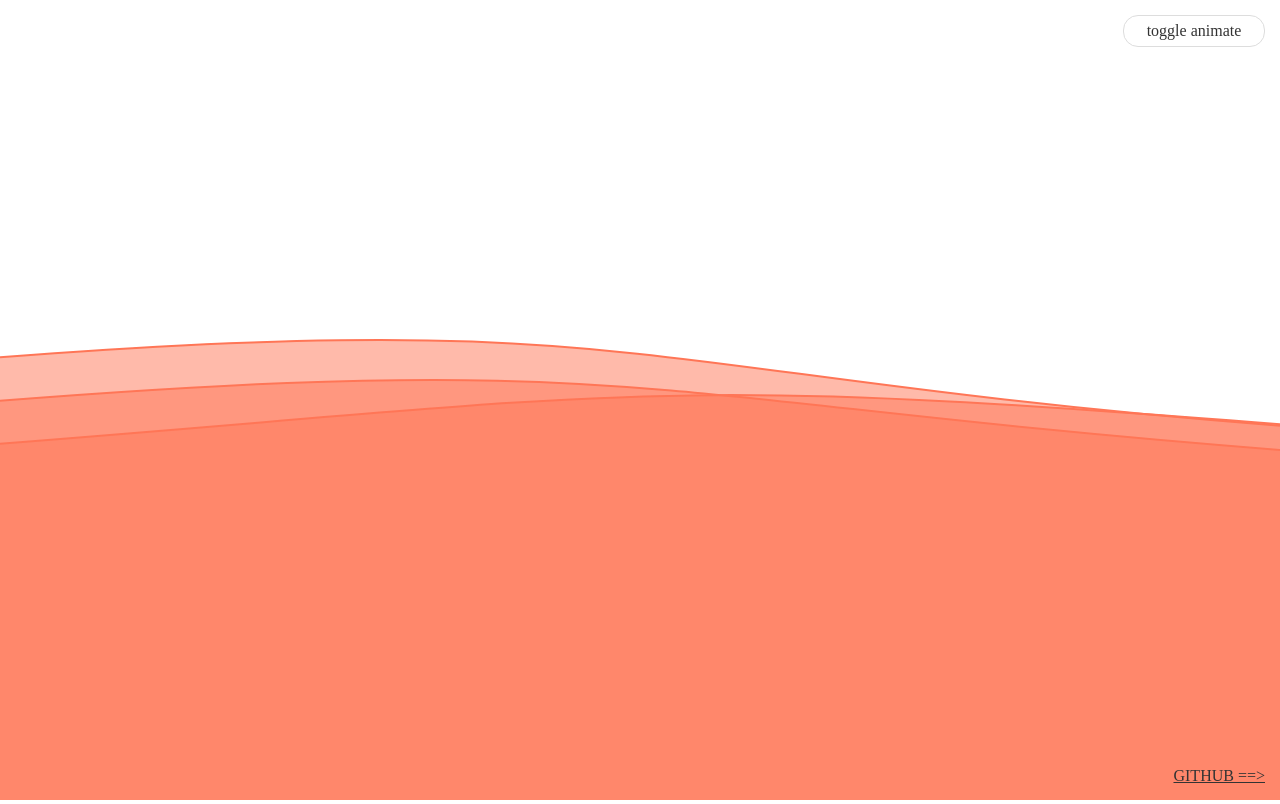
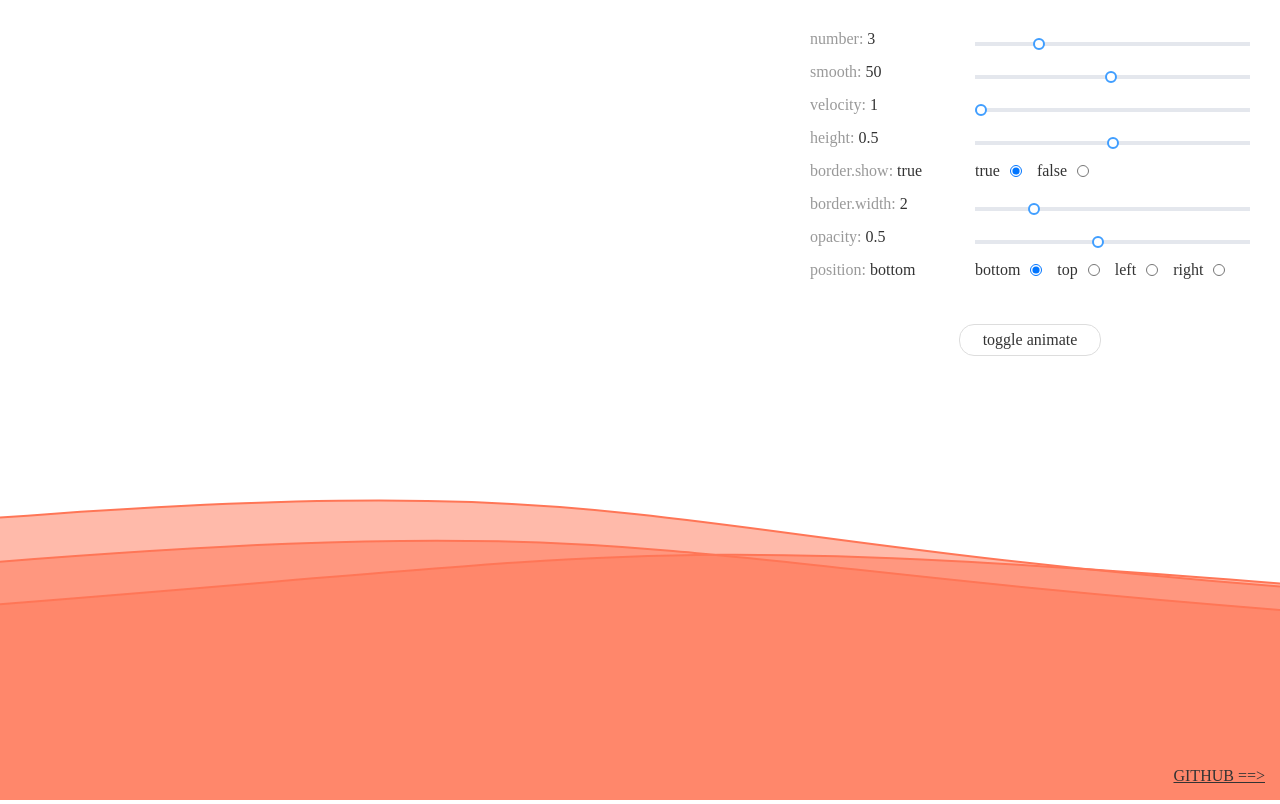
Before and after one commit to QiShaoXuan/wavejs, a website: page index.html in a window 1280 px wide. Drawn offline with Linux system fonts and the light colour scheme.

Commit message:
all maybe down

```diff
--- /dev/null
+++ b/index.css
@@ -0,0 +1,106 @@
+* {
+  margin: 0;
+  padding: 0;
+  list-style: none;
+}
+
+html, body {
+  height: 100%;
+}
+
+body {
+  background: #fff;
+  overflow: hidden;
+}
+
+.link {
+  position: absolute;
+  right: 15px;
+  bottom: 15px;
+  color: #333;
+
+}
+
+.control {
+  width: 440px;
+  position: absolute;
+  right: 30px;
+  top: 30px;
+}
+
+.control li {
+  margin-bottom: 15px;
+  display: flex;
+  justify-content: flex-start;
+  align-items: center;
+}
+
+label {
+  font-size: 16px;
+  margin-right:15px;
+  width:150px;
+  flex-shrink: 0;
+  cursor: pointer;
+  color:#999;
+}
+.radio-label{
+  width:auto;
+  display: inline-block;
+  display: flex;
+  justify-content: center;
+  align-items: center;
+  color:#333;
+}
+
+input {
+  display: block;
+  width: 100%;
+  padding: 6px 12px;
+  outline: none;
+}
+
+input[type=radio] {
+  width:12px;
+  height:12px;
+  margin-left:10px;
+}
+
+input[type=text]:focus {
+  border-color: #66afe9;
+  box-shadow: inset 0 1px 1px rgba(0, 0, 0, .075), 0 0 8px rgba(102, 175, 233, .6);
+}
+
+input[type="range"] {
+  margin-top: 10px;
+  -webkit-appearance: none;
+  background-color: #e4e7ed;
+  height: 4px;
+  padding: 0;
+}
+
+input[type="range"]::-webkit-slider-thumb {
+  -webkit-appearance: none;
+  background-color: #fff;
+  border: 2px solid #409eff;
+  width: 12px;
+  height: 12px;
+  border-radius: 50%;
+  cursor: pointer;
+}
+.value-span{
+  color:#333
+}
+.btn{
+  display: block;
+  cursor: pointer;
+  width:140px;
+  height:30px;
+  line-height: 30px;
+  color:#333;
+  border:1px solid #ddd;
+  border-radius: 15px;
+  text-align: center;
+  text-decoration: none;
+  background: #fff;
+  margin:30px auto 0;
+}
--- a/index.html
+++ b/index.html
@@ -1,54 +1,73 @@
 <!DOCTYPE html>
 <html>
 <head>
-  <meta charset="UTF-8" />
-  <meta name="viewport" content="width=device-width, initial-scale=1, maximum-scale=1, user-scalable=no">
-  <link rel="icon" href="https://qishaoxuan.github.io/animate_resume_ts/images/favicon.png">
+  <meta charset="UTF-8"/>
+  <meta name="viewport"
+    content="width=device-width, initial-scale=1, maximum-scale=1, user-scalable=no">
+  <link rel="icon"
+    href="https://qishaoxuan.github.io/animate_resume_ts/images/favicon.png">
   <title>Wave</title>
 </head>
-<style>
-  *{
-    margin:0;
-    padding:0;
-  }
-  html,body{
-    height:100%;
-  }
-  body{
-    background: #fff;
-    overflow: hidden;
-  }
-  .btn{
-    position: absolute;
-    right:15px;
-    top:15px;
-    cursor: pointer;
-    width:140px;
-    height:30px;
-    line-height: 30px;
-    color:#333;
-    border:1px solid #ddd;
-    border-radius: 15px;
-    text-align: center;
-    text-decoration: none;
-  }
-  .link{
-    position: absolute;
-    right:15px;
-    bottom:15px;
-    color:#333;
+<link rel="stylesheet" href="./index.css">
+<body>
+<ul class="control">
+  <li>
+    <label>number:  <span class="value-span number">3</span></label>
+    <input id="number" name="number" type="range" value="3" min="1"
+      max="10" step="1">
+  </li>
+  <li>
+    <label>smooth:  <span class="value-span smooth">50</span></label>
+    <input id="smooth" name="smooth" type="range" value="50" min="1"
+      max="100" step="1">
+  </li>
+  <li>
+    <label>velocity:  <span class="value-span velocity">1</span></label>
+    <input id="velocity" name="velocity" type="range" value="1" min="1"
+      max="10" step="1">
+  </li>
+  <li>
+    <label>height:  <span class="value-span height">0.5</span></label>
+    <input id="height" name="height" type="range" value=".5" min="0"
+      max="1" step=".1">
+  </li>
+  <li>
+    <label>border.show:  <span class="value-span show">true</span></label>
+    <label class="radio-label" for="border-show">true <input id="border-show" name="border-show" type="radio" value="true" checked></label>
+    <label class="radio-label" for="border-hide">false <input id="border-hide" name="border-show" type="radio" value="false"></label>
+  </li>
+  <li>
+    <label>border.width:   <span class="value-span width">2</span><span class="border-width"></span></label>
+    <input id="border-width" name="border-width" type="range" value="2" min="1"
+      max="6"
+      step="1">
+  </li>
+  <li>
+    <label>opacity:  <span class="value-span opacity">0.5</span></label>
+    <input id="opacity" type="range" name="opacity" value=".5" min=".1"
+      max="1"
+      step=".1">
+  </li>
+  <li>
+    <label>position: <span class="value-span position">bottom</span></label>
+    <label class="radio-label" for="position-bottom">bottom <input id="position-bottom" name="position" type="radio" value="bottom" checked> </label>
+    <label class="radio-label" for="position-top">top <input id="position-top" name="position" type="radio" value="top"></label>
+    <label class="radio-label" for="position-left">left <input id="position-left" name="position" type="radio" value="left"></label>
+    <label class="radio-label" for="position-right">right <input id="position-right" name="position" type="radio" value="right"></label>
+  </li>
+  <li>
+    <a href="javascript:;" class="btn">toggle animate</a>
+  </li>
+</ul>
 
-  }
-</style>
-<body>
-<a href="javascript:;" class="btn">toggle animate</a>
-<a href="https://qishaoxuan.github.io/wavejs/" class="link">GITHUB ==></a>
+<a href="https://qishaoxuan.github.io/wavejs/"
+  class="link">GITHUB ==></a>
 <script src="./dist/wave.js"></script>
 <script>
-  var wave = new Wave('body',{
-    border:{
-      show:true,
-      width:2,
+  var wave = new Wave('body', {
+    border: {
+      show: true,
+      width: 2,
     }
   })
   wave.animate()
@@ -61,6 +80,35 @@
       wave.animate()
     }
   })
+
+  const inputs = document.querySelectorAll('input')
+  inputs.forEach((input) => {
+    input.addEventListener('change',function () {
+      wave.setOptions(getFrom(inputs))
+    })
+  })
+
+  function getFrom(inputs) {
+    let config = {}
+    inputs.forEach((input) => {
+      if( input.type === 'radio' && !input.checked) return
+
+      const name = input.name.split('-')
+      const value = Number(input.value)?Number(input.value): /false/.test(input.value)?false:/true/.test(input.value)?true:input.value
+      if(name.length === 2){
+        if(!config[name[0]]){
+          config[name[0]] = {}
+        }
+        config[name[0]][name[1]] = value
+        document.querySelector(`.${name[1]}`).innerText = value
+      }else{
+        config[name[0]] = value
+        document.querySelector(`.${name[0]}`).innerText = value
+
+      }
+    })
+    return config
+  }
 </script>
 </body>
 </html>
--- a/src/interface.ts
+++ b/src/interface.ts
@@ -1,15 +1,15 @@
 export interface Core {
-  container:HTMLElement
-  canvas:HTMLElement
-  ctx:CanvasRenderingContext2D
+  container: HTMLElement
+  canvas: HTMLElement
+  ctx: CanvasRenderingContext2D
   step: number
-  lines: Array<{hex:string,rgba:string}>
+  lines: Array<{ hex: string, rgba: string }>
   frame: number | null
 
   init: () => void
   animate: () => void
   pause: () => void
-  setOptions: () => void
+  setOptions: (options: Object) => void
 }
 
 export interface Options {
@@ -17,12 +17,12 @@ export interface Options {
   smooth: number
   velocity: number
   height: number
-  colors: Array<{hex:string,rgba:string}>
-  opacity:number
-  border:{
-    show:boolean,
-    width:number,
-    color:string
+  colors: Array<{ hex: string, rgba: string }>
+  opacity: number
+  border: {
+    show: boolean,
+    width: number,
+    color: string
   }
-  position: 'top' | 'bottom'
+  position: 'top' | 'bottom' | 'left' | 'right'
 }
--- a/src/wave.ts
+++ b/src/wave.ts
@@ -16,7 +16,7 @@ class Wave implements Core {
       number: 3,
       smooth: 50,
       velocity: 1,
-      height: .5,
+      height: .3,
       colors: ['#ff7657'],
       border: {
         show: false,
@@ -35,6 +35,7 @@ class Wave implements Core {
     this.status = 'pause'
 
     this.init()
+    this.draw()
   }
 
   init() {
@@ -53,8 +54,13 @@ class Wave implements Core {
 
   animate() {
     this.status = 'animating'
+    this.draw()
+  }
+
+  draw() {
     const canvas = this.canvas
     const ctx = this.ctx
+    const height = this.getWaveHeight()
 
     ctx.clearRect(0, 0, canvas.width, canvas.height);
     this.step += this.options.velocity
@@ -64,37 +70,51 @@ class Wave implements Core {
       const leftHeight = Math.sin(angle) * this.options.smooth
       const rightHeight = Math.cos(angle) * this.options.smooth
 
+      const vertexs = this.getVertexs(leftHeight, rightHeight)
+
       ctx.fillStyle = line.rgba
       ctx.beginPath()
-      ctx.moveTo(0, canvas.height * this.options.height + leftHeight)
+
+      ctx.moveTo(vertexs[0][0], vertexs[0][1])
 
       if (this.options.border.show) {
         ctx.lineWidth = this.options.border.width
         ctx.strokeStyle = this.options.border.color ? this.options.border.color : line.hex
       }
 
-      ctx.bezierCurveTo(canvas.width / 2,
-        canvas.height * this.options.height + leftHeight - this.options.smooth,
-        canvas.width / 2,
-        canvas.height * this.options.height + rightHeight - this.options.smooth,
-        canvas.width,
-        canvas.height * this.options.height + rightHeight)
+      if (this.options.position === 'left' || this.options.position === 'right') {
+        ctx.bezierCurveTo(
+          height + leftHeight - this.options.smooth,
+          canvas.height / 2,
+          height + rightHeight - this.options.smooth,
+          canvas.width / 2,
+          vertexs[1][0],
+          vertexs[1][1])
+      } else {
+        ctx.bezierCurveTo(canvas.width / 2,
+          height + leftHeight - this.options.smooth,
+          canvas.width / 2,
+          height + rightHeight - this.options.smooth,
+          vertexs[1][0],
+          vertexs[1][1])
+      }
 
       if (this.options.border.show) {
         ctx.stroke()
       }
-      ctx.lineTo(canvas.width, canvas.height)
-      ctx.lineTo(0, canvas.height)
-      ctx.lineTo(0, canvas.height * this.options.height + leftHeight)
+      ctx.lineTo(vertexs[2][0], vertexs[2][1])
+      ctx.lineTo(vertexs[3][0], vertexs[3][1])
+      ctx.lineTo(vertexs[0][0], vertexs[0][1])
       ctx.closePath()
       ctx.fill()
     })
 
     var that = this;
-    this.frame = requestAnimationFrame(function () {
-      that.animate()
-    })
-
+    if (this.status === 'animating') {
+      this.frame = requestAnimationFrame(function () {
+        that.draw()
+      })
+    }
   }
 
   pause() {
@@ -103,12 +123,16 @@ class Wave implements Core {
     this.status = 'pause'
   }
 
-  setOptions() {
-
+  setOptions(options: Object) {
+    this.options = Object.assign(this.options, options)
     this.setLines()
+    if (this.status === 'pause') {
+      this.draw()
+    }
   }
 
   setLines() {
+    this.lines = []
     for (let i = 0; i < this.options.number; i++) {
       const color = this.options.colors[i % this.options.colors.length]
       const line = {
@@ -118,6 +142,62 @@ class Wave implements Core {
       this.lines.push(line)
     }
   }
+
+  getVertexs(leftHeight: number, rightHeight: number): number[][] {
+    const canvasHeight = this.canvas.height
+    const canvasWidth = this.canvas.width
+
+    let waveHeight = this.getWaveHeight()
+
+    switch (this.options.position) {
+      case 'bottom':
+        return [
+          [0, waveHeight + leftHeight],
+          [canvasWidth, waveHeight + rightHeight],
+          [canvasWidth, canvasHeight],
+          [0, canvasHeight]
+        ]
+      case 'top':
+        return [
+          [0, waveHeight + leftHeight],
+          [canvasWidth, waveHeight + rightHeight],
+          [canvasWidth, 0],
+          [0, 0],
+        ]
+      case 'left':
+        return [
+          [waveHeight + leftHeight, 0],
+          [waveHeight + rightHeight, canvasHeight],
+          [0, canvasHeight],
+          [0, 0],
+        ]
+      case 'right':
+        return [
+          [waveHeight + leftHeight, 0],
+          [waveHeight + rightHeight, canvasHeight],
+          [canvasWidth, canvasHeight],
+          [canvasWidth, 0],
+        ]
+    }
+  }
+
+  getWaveHeight(): number {
+    if (this.options.height > 1) {
+      switch (this.options.position) {
+        case 'bottom':
+          return this.canvas.height - this.options.height
+        case 'top':
+          return this.options.height
+        case 'left':
+          return this.options.height
+        case 'right':
+          return this.canvas.width - this.options.height
+      }
+    } else {
+      return (this.options.position === 'left' || this.options.position === 'right' ? this.canvas.width : this.canvas.height) * (this.options.position === 'right' || this.options.position === 'bottom' ? 1 - this.options.height : this.options.height)
+    }
+  }
+
 }
 
 (<any>window).Wave = Wave
```
Also changed, not shown: dist/wave.js, 1 other file.
